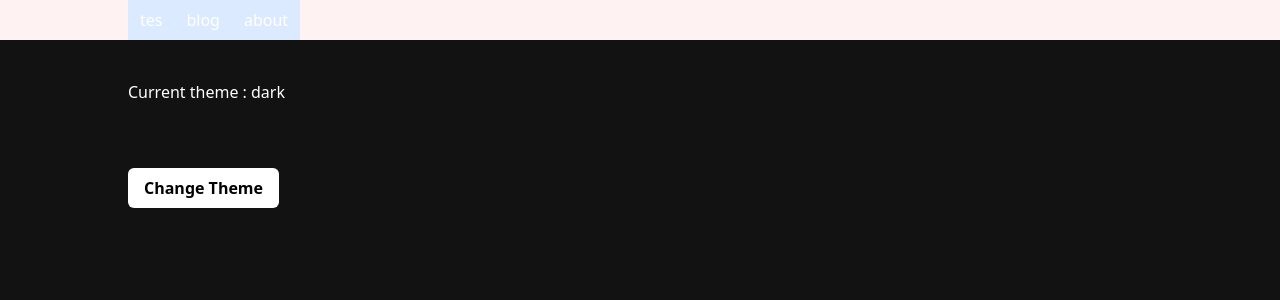
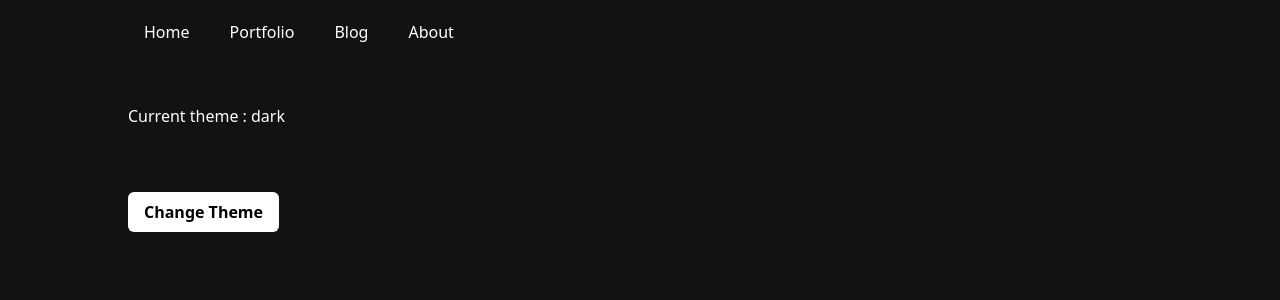
Before and after one commit to RevDonz/revdonz.my.id, a Next.js app: page / in a window 1280 px wide. Shown: the top 300 px of the page. Built offline with nearby package versions, Linux system fonts and the light colour scheme.

Commit message:
feat(navbar): test navbar button

```diff
--- a/components/navbar/index.tsx
+++ b/components/navbar/index.tsx
@@ -1,18 +1,37 @@
 import Link from 'next/link';
 
 const Navbar = () => {
+  const Routes = [
+    {
+      link: '/',
+      name: 'Home',
+    },
+    {
+      link: '/portfolio',
+      name: 'Portfolio',
+    },
+    {
+      link: '/blog',
+      name: 'Blog',
+    },
+    {
+      link: '/about',
+      name: 'About',
+    },
+  ];
+
   return (
-    <nav className='w-full sticky top-0 bg-red-50 z-50'>
-      <div className='flex max-w-5xl mx-auto items-center'>
-        <Link href={'/'}>
-          <a className='py-2 px-3 bg-blue-100 hover:bg-red-100'>tes</a>
-        </Link>
-        <Link href={'/blog'}>
-          <a className='py-2 px-3 bg-blue-100'>blog</a>
-        </Link>
-        <Link href={'/about'}>
-          <a className='py-2 px-3 bg-blue-100'>about</a>
-        </Link>
+    <nav className='w-full sticky top-0 z-50'>
+      <div className='flex max-w-5xl mx-auto items-center gap-2 h-16'>
+        {Routes.map((route) => {
+          return (
+            <Link key={route.name} href={route.link}>
+              <a className='py-2 px-4 hover:bg-red-100 dark:hover:bg-dark-500/50 rounded-md'>
+                {route.name}
+              </a>
+            </Link>
+          );
+        })}
       </div>
     </nav>
   );
```
